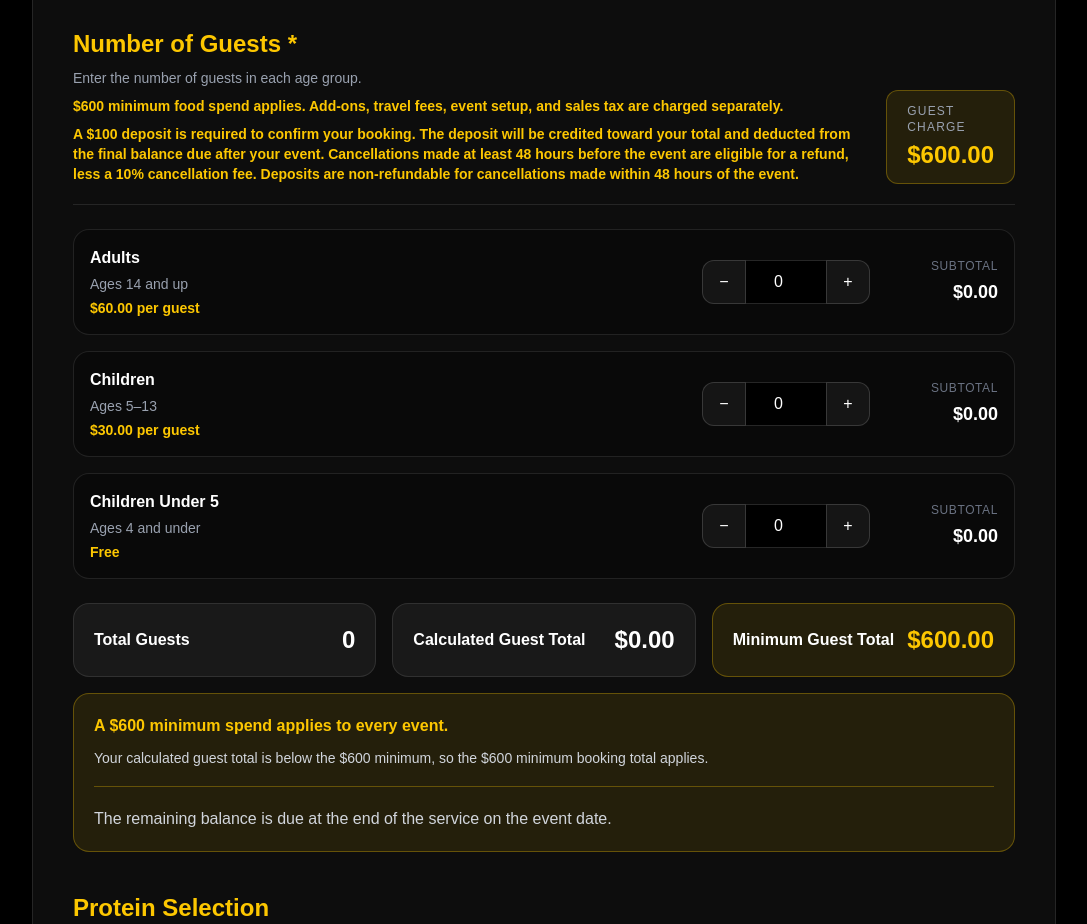
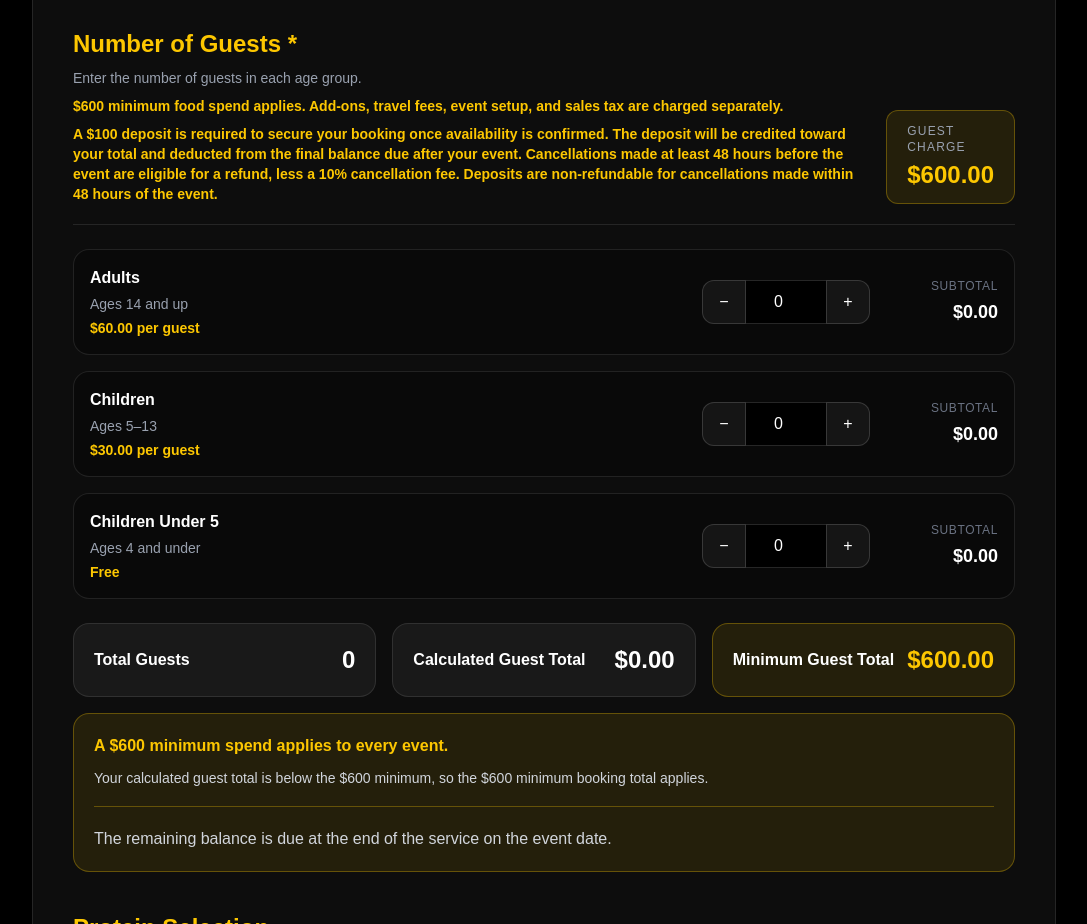
Before and after one commit to songsteppanyaki/songsteppanyaki, a Next.js app: page /booking in a window 1280 px wide. Shown: the part 1120-2044 px from the top of the page, without its empty margins (96-1183 px from the left). Built offline with nearby package versions, Linux system fonts and the light colour scheme.

Commit message:
Update booking deposit wording

```diff
--- a/app/booking/page.tsx
+++ b/app/booking/page.tsx
@@ -964,7 +964,7 @@ router.push("/booking/payment");
                  $600 minimum food spend applies. Add-ons, travel fees, event setup, and sales tax are charged separately.
                 </p>
                 <p className="mt-2 text-sm font-semibold text-yellow-400">
-  A $100 deposit is required to confirm your booking.
+ A $100 deposit is required to secure your booking once availability is confirmed.
 The deposit will be credited toward your total and deducted from the final balance due after your event.
 Cancellations made at least 48 hours before the event are eligible for a refund, less a 10% cancellation fee. Deposits are non-refundable for cancellations made within 48 hours of the event.
 </p>
```
